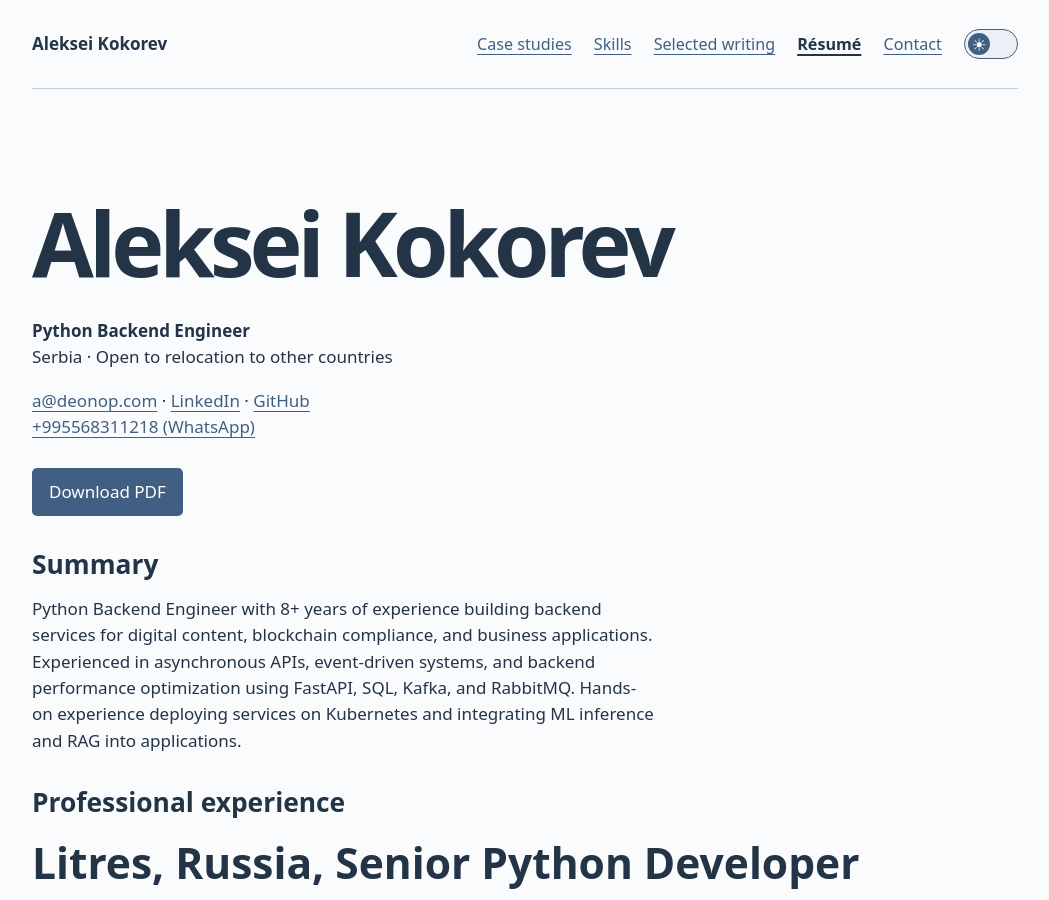
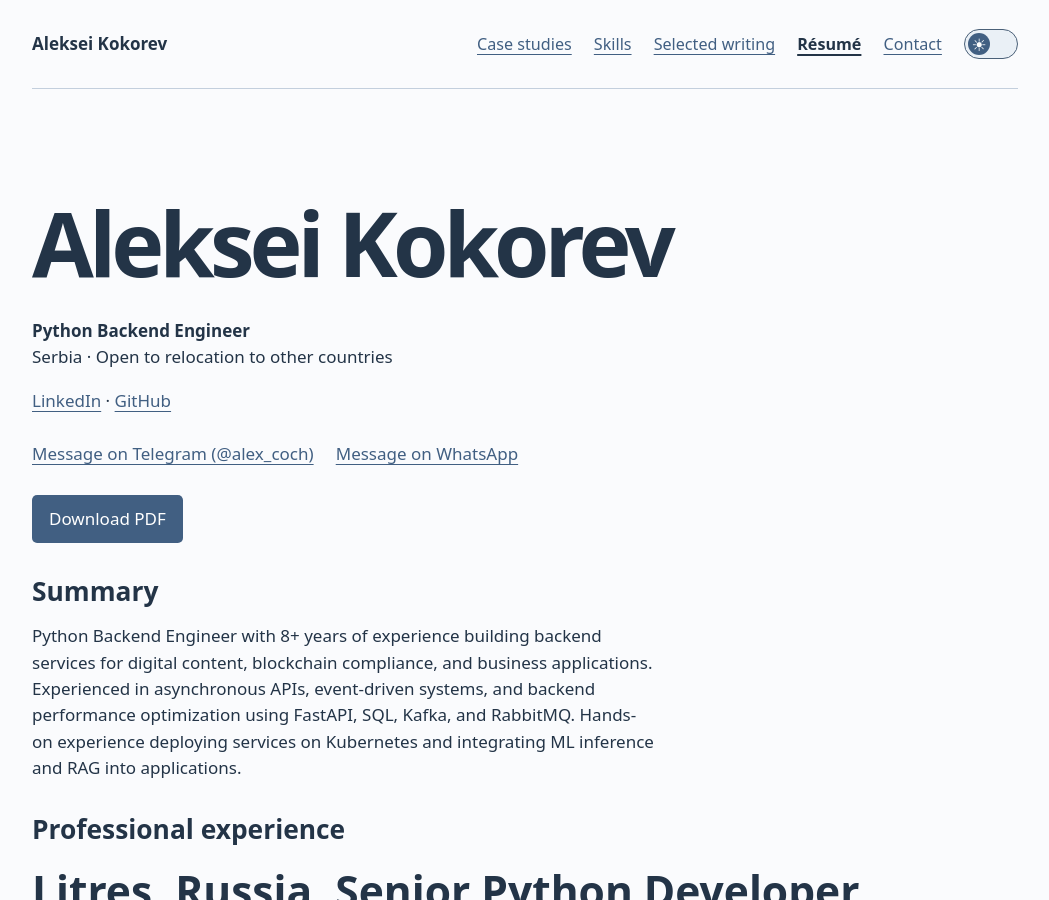
Before and after one commit to alex-coch/alex-coch.github.io, a Jekyll site: the page resume/index.html, which Jekyll copies as it is, in a window 1280 px wide and 900 px high. Shown: the whole window, without its empty margins (115-1164 px from the left). Built offline with Jekyll 4.4.1, drawn with Linux system fonts in a browser that asks for light colours.

Commit message:
Offer Telegram and WhatsApp links in portfolio contacts

```diff
--- a/index.html
+++ b/index.html
@@ -85,6 +85,10 @@
     <a href="https://github.com/alex-coch" aria-label="GitHub" title="GitHub"><svg viewBox="0 0 24 24" width="24" height="24" aria-hidden="true"><path fill="currentColor" d="M12 .8a11.2 11.2 0 0 0-3.54 21.83c.56.1.77-.24.77-.54v-2.1c-3.13.68-3.79-1.33-3.79-1.33-.51-1.3-1.25-1.65-1.25-1.65-1.02-.7.08-.69.08-.69 1.13.08 1.72 1.16 1.72 1.16 1 1.72 2.63 1.22 3.28.93.1-.73.4-1.22.72-1.5-2.5-.28-5.12-1.25-5.12-5.56 0-1.23.44-2.23 1.16-3.02-.12-.28-.5-1.43.11-2.98 0 0 .95-.3 3.08 1.16a10.7 10.7 0 0 1 5.6 0c2.14-1.46 3.08-1.16 3.08-1.16.62 1.55.23 2.7.12 2.98.72.79 1.15 1.79 1.15 3.02 0 4.32-2.63 5.27-5.13 5.55.4.35.76 1.03.76 2.08v3.1c0 .3.2.65.77.54A11.2 11.2 0 0 0 12 .8Z"/></svg></a>
     <a href="https://calendly.com/alexcoch" aria-label="Schedule a call" title="Schedule a call"><svg viewBox="0 0 24 24" width="24" height="24" aria-hidden="true"><g fill="none" stroke="currentColor" stroke-width="2" stroke-linecap="round" stroke-linejoin="round"><rect x="3" y="5" width="18" height="16" rx="3"/><path d="M7 3v4m10-4v4M3 10h18m-13 5 3 3 5-5"/></g></svg></a>
   </div>
+  <div class="actions">
+    <a href="https://t.me/alex_coch">Message on Telegram (@alex_coch)</a>
+    <a href="https://wa.me/995568311218">Message on WhatsApp</a>
+  </div>
 </section>
 <footer><a href="/learning/ml/">Machine Learning Archive →</a><p>Earlier projects in machine learning, computer vision, and natural language processing.</p></footer></main>
 <script>
--- a/resume/index.html
+++ b/resume/index.html
@@ -34,8 +34,11 @@
 <section class="case resume">
   <h1>Aleksei Kokorev</h1>
   <p><strong>Python Backend Engineer</strong><br>Serbia · Open to relocation to other countries</p>
-  <p><a href="mailto:a@deonop.com">a@deonop.com</a> · <a href="https://www.linkedin.com/in/alexcoch/">LinkedIn</a> · <a href="https://github.com/alex-coch">GitHub</a><br>
-    <a href="https://wa.me/995568311218">+995568311218 (WhatsApp)</a></p>
+  <p><a href="https://www.linkedin.com/in/alexcoch/">LinkedIn</a> · <a href="https://github.com/alex-coch">GitHub</a></p>
+  <div class="actions">
+    <a href="https://t.me/alex_coch">Message on Telegram (@alex_coch)</a>
+    <a href="https://wa.me/995568311218">Message on WhatsApp</a>
+  </div>
   <div class="actions"><a class="primary" href="/assets/Aleksei_Kokorev_Python_Backend_CV.pdf" download>Download PDF</a></div>
   <h2>Summary</h2>
   <p>Python Backend Engineer with 8+ years of experience building backend services for digital content, blockchain compliance, and business applications. Experienced in asynchronous APIs, event-driven systems, and backend performance optimization using FastAPI, SQL, Kafka, and RabbitMQ. Hands-on experience deploying services on Kubernetes and integrating ML inference and RAG into applications.</p>
```
